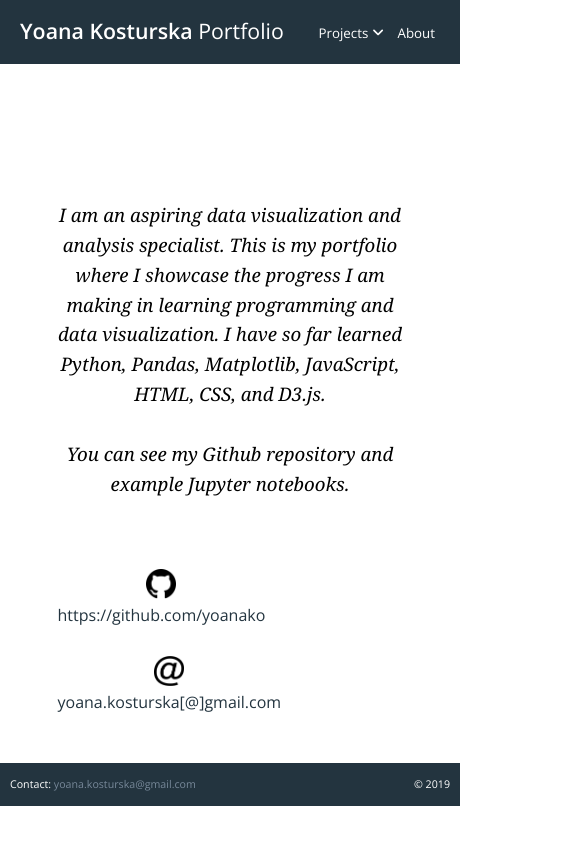
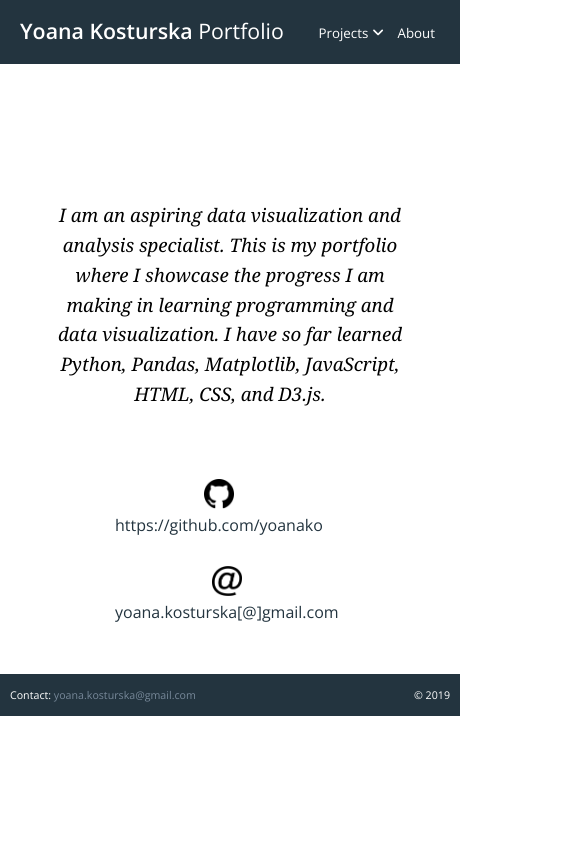
Before and after one commit to yoanako/yoanako, a plain HTML site: page about.html in a window 390 px wide. Shown: the whole page, 575 px wide, since content can reach past the window. Drawn offline with nearby package versions, Linux system fonts and the light colour scheme.

Commit message:
add github and style

```diff
--- a/about.html
+++ b/about.html
@@ -63,8 +63,6 @@
 <section class="about">
 <p>
 	I am an aspiring data visualization and analysis specialist. This is my portfolio where I showcase the progress I am making in learning programming and data visualization. I have so far learned Python, Pandas, Matplotlib, JavaScript, HTML, CSS, and D3.js.
-	<br><br>
-	You can see my Github repository and example Jupyter notebooks.
 </p>
 </section>
 <!-- Information -->
--- a/styles/main.css
+++ b/styles/main.css
@@ -335,7 +335,7 @@ header h1 span {
   margin: 10px auto;
   margin-bottom: 40px;
   margin-top: 100px;
-  width: 75%;
+  width: 500px;
 }
 
 #contact li {
@@ -355,6 +355,16 @@ header h1 span {
   margin-bottom: 5px;
 }
 
+@media screen and (max-width: 568px) {
+  #contact {
+    width: 100%;
+    margin-left: 25%;
+  }
+}
+
+
+
+
 /* About page */
 .about {
   float: left;
```
